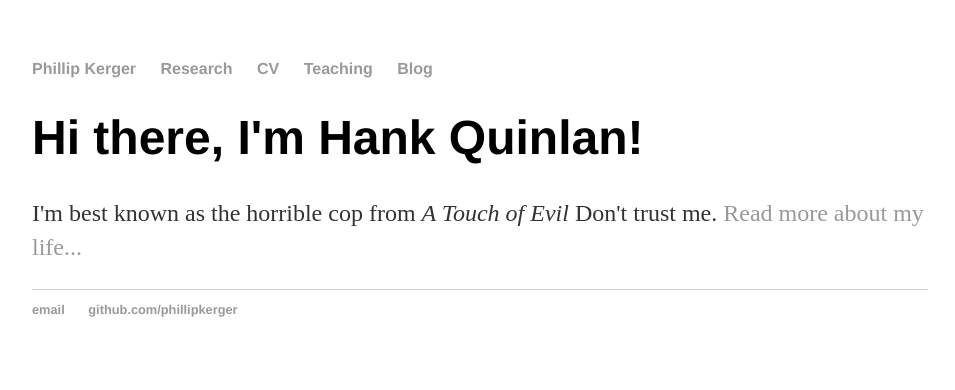
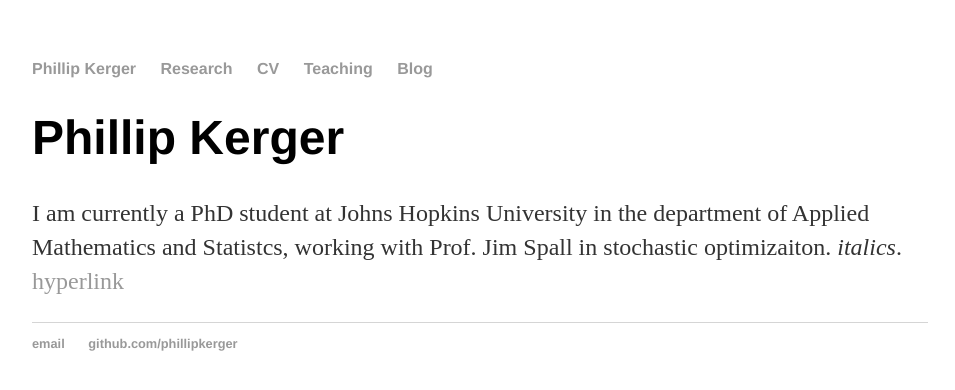
Before and after one commit to PhillipKerger/phillipkerger.github.io, a Jekyll site: the page built from research/index.html, in a window 1280 px wide. Shown: the top 390 px of the page, without its empty margins (160-1115 px from the left). Built offline with Jekyll 4.4.1, drawn with Linux system fonts in a browser that asks for light colours.

Commit message:
Update index.html

```diff
--- a/research/index.html
+++ b/research/index.html
@@ -1,8 +1,9 @@
 ---
 layout: default
-title: Hank Quinlan, Horrible Cop
+title: Phillip Kerger
 ---
 <div class="blurb">
-	<h1>Hi there, I'm Hank Quinlan!</h1>
-	<p>I'm best known as the horrible cop from <em>A Touch of Evil</em> Don't trust me. <a href="/about">Read more about my life...</a></p>
+	<h1>Phillip Kerger</h1>
+	<p>I am currently a PhD student at Johns Hopkins University in the department of Applied Mathematics and Statistcs, working with Prof. Jim Spall in stochastic optimizaiton.
+		<em>italics</em>. <a href="/about">hyperlink</a></p>
 </div><!-- /.blurb -->
```
